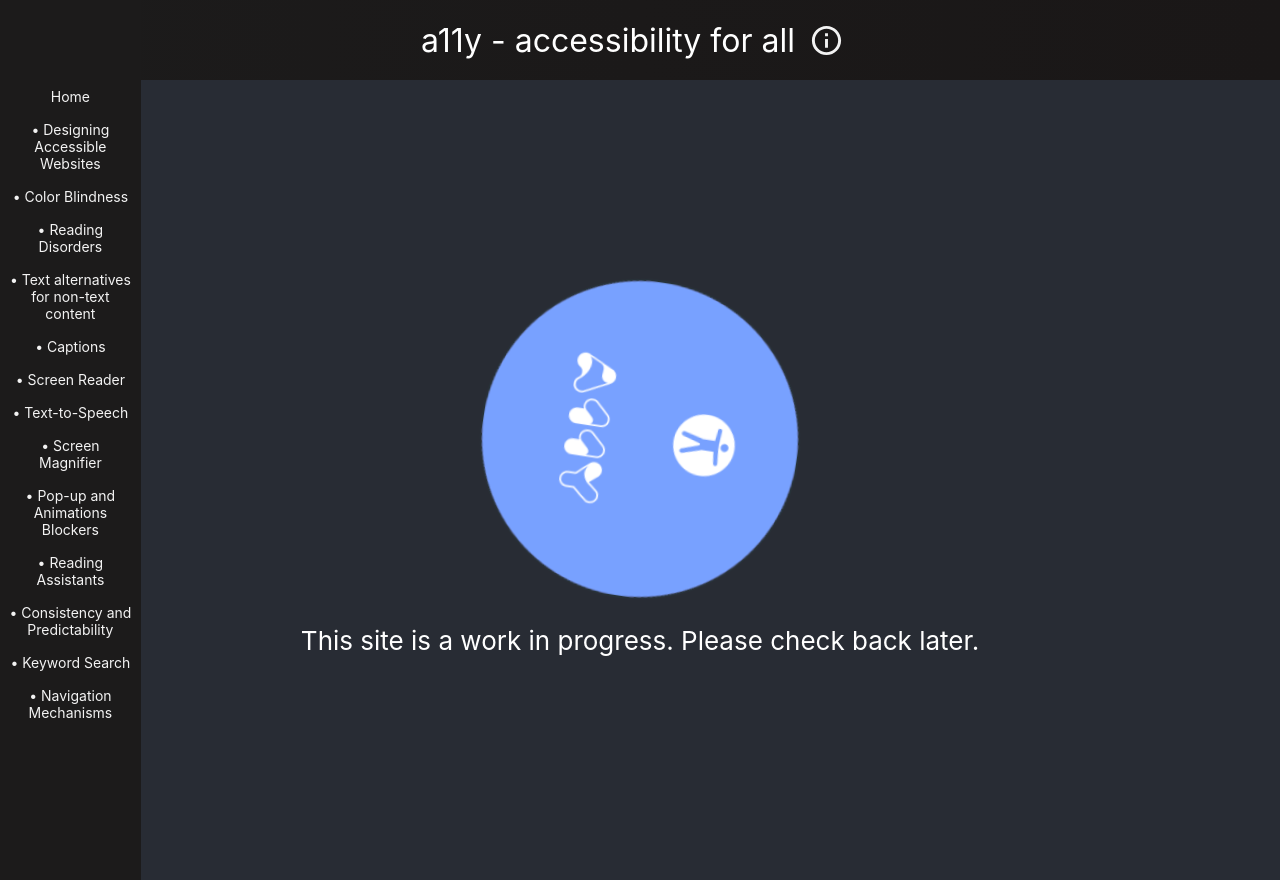
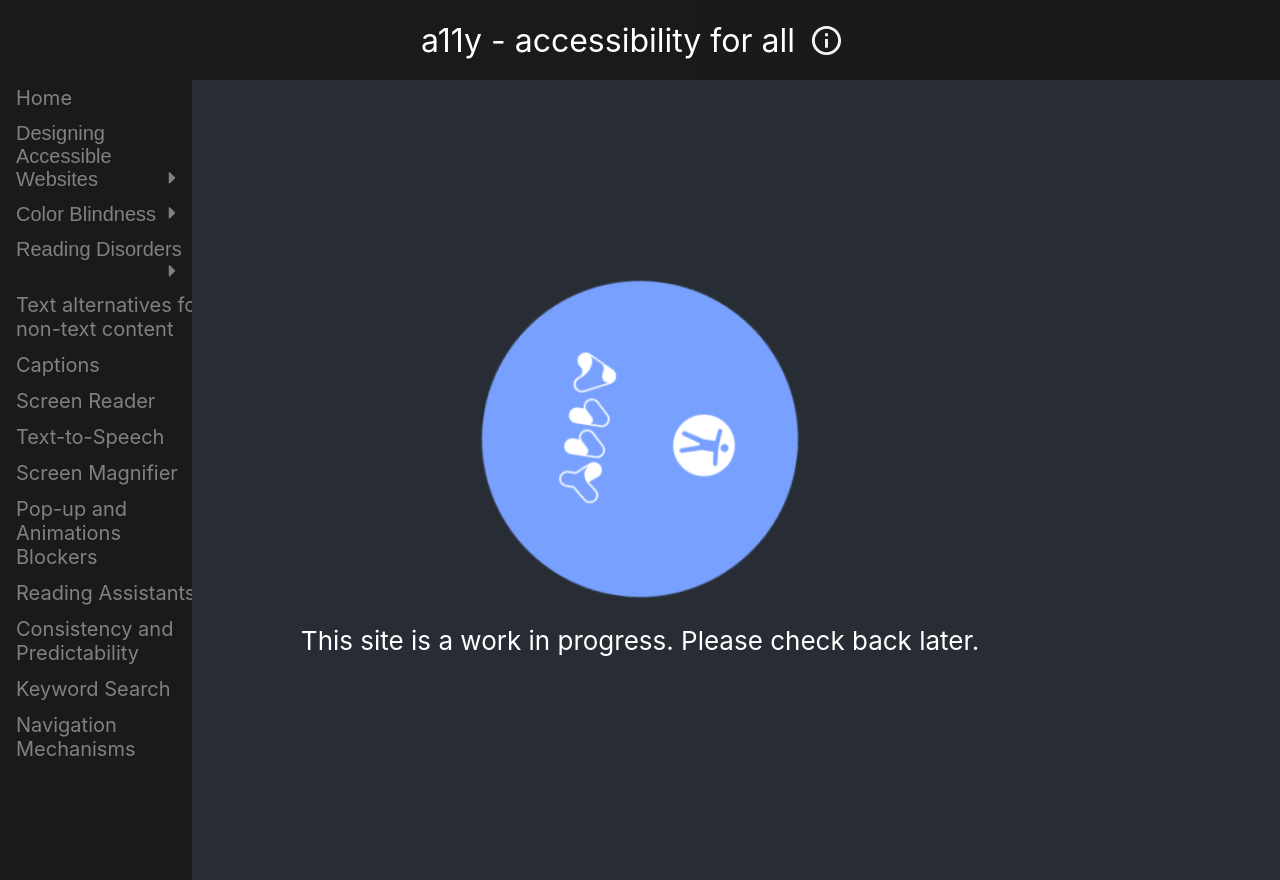
Before and after one commit to Cookiefied/a11y, a React (Create React App) app: page / in a window 1280 px wide. Built offline with nearby package versions, Linux system fonts and the light colour scheme.

Commit message:
Navbar Redesign
Navbar has been rebuilt to have dropdown menus, and more fluid mechanics and responses. Basic titles and content has been added. Updated info Research Links to point to relevant information.

```diff
--- a/src/components/Sidebar.css
+++ b/src/components/Sidebar.css
@@ -135,3 +135,69 @@
   padding: 0.25vw;}
 
   svg { color: #f3f3f3; }
+
+
+
+/* ---------------------------------------------- */
+
+
+  /* Fixed sidenav, full height */
+.sidenav {
+  --sidenav-width: 15vw;
+  --background-color: #1B1A1A;
+  height: 100%;
+  width: var(--sidenav-width);
+  position: fixed;
+  z-index: 1;
+  top: 0;
+  left: 0;
+  background-color: var(--background-color);
+  overflow-x: hidden;
+  padding-top: 80px;
+}
+
+/* Style the sidenav links and the dropdown button */
+.sidenav a, .dropdown-btn {
+  padding: 6px 8px 6px 16px;
+  text-decoration: none;
+  font-size: 20px;
+  color: #818181;
+  display: block;
+  border: none;
+  background: none;
+  width:100%;
+  text-align: left;
+  cursor: pointer;
+  outline: none;
+}
+
+/* On mouse-over */
+.sidenav a:hover, .dropdown-btn:hover {
+  color: #f1f1f1;
+}
+
+/* Main content */
+.main {
+  margin-left: var(--sidenav-width);
+  font-size: 20px; /* Increased text to enable scrolling */
+  padding: 0px 10px;
+}
+
+/* Add an active class to the active dropdown button */
+.active {
+  background-color: #79A1FF;
+  color: white;
+}
+
+/* Dropdown container (hidden by default). Optional: add a lighter background color and some left padding to change the design of the dropdown content */
+.dropdown-container {
+  display: none;
+  background-color: #262626;
+  padding-left: 8px;
+}
+
+/* Optional: Style the caret down icon */
+.fa-caret-down, .fa-caret-right {
+  float: right;
+  padding-right: 8px;
+}
--- a/src/components/Sidebar.js
+++ b/src/components/Sidebar.js
@@ -11,6 +11,33 @@ import DialogContent from '@mui/material/DialogContent';
 import DialogContentText from '@mui/material/DialogContentText';
 import DialogTitle from '@mui/material/DialogTitle';
 
+window.onload = function() {
+  //* Loop through all dropdown buttons to toggle between hiding and showing its dropdown content - This allows the user to have multiple dropdowns without any conflict */
+  var dropdown = document.getElementsByClassName("dropdown-btn");
+  var i;
+
+  for (i = 0; i < dropdown.length; i++) {
+    console.log(dropdown[i]);
+    dropdown[i].addEventListener("click", function() {
+      this.classList.toggle("active");
+      var dropdownContent = this.nextElementSibling;
+      if (dropdownContent.style.display === "block") {
+        dropdownContent.style.display = "none";
+      } else {
+        dropdownContent.style.display = "block";
+      }
+      // this bit changes the arrow to point down when the dropdown is open
+      if (this.children[1].style.display === "none") {
+        this.children[1].style.display = "inline-block";
+        this.children[0].style.display = "none";
+      }
+      else {
+        this.children[0].style.display = "inline-block";
+        this.children[1].style.display = "none";
+      }
+    });
+  }
+}
 function Sidebar() {
   const [click, setClick] = useState(false);
   const [button, setButton] = useState(true);
@@ -96,25 +123,50 @@ function Sidebar() {
   }, [openLinks]);
   return (
     <>
+        <head><link rel="stylesheet" href="https://cdnjs.cloudflare.com/ajax/libs/font-awesome/4.7.0/css/font-awesome.min.css"></link></head>
         <nav className='sidebar'>
             <div className='sidebar-container'>
                 <div class="Hamburger-sidebar Hamburger-bar-block Hamburger-border-right" style={{display: "none"}} id="Hamburger-Sidebar">
                 </div>
                 <div class="sidenav">
                   <a href="#">Home</a>
-                  <a href="#">• Designing Accessible Websites</a>
-                  <a href="#">• Color Blindness</a>
-                  <a href="#">• Reading Disorders</a>
-                  <a href="#">• Text alternatives for non-text content</a>
-                  <a href="#">• Captions</a>
-                  <a href="#">• Screen Reader</a>
-                  <a href="#">• Text-to-Speech</a>
-                  <a href="#">• Screen Magnifier</a>
-                  <a href="#">• Pop-up and Animations Blockers</a>
-                  <a href="#">• Reading Assistants</a>
-                  <a href="#">• Consistency and Predictability</a>
-                  <a href="#">• Keyword Search</a>
-                  <a href="#">• Navigation Mechanisms</a>
+                  <button class="dropdown-btn">Designing Accessible Websites
+                    <i class="fa fa-caret-right" style={{display: "inline-block"}}></i>
+                    <i class="fa fa-caret-down" style={{display: "none"}}></i>
+                  </button>
+                  <div class="dropdown-container">
+                    <a href="#">Principle 1: Perceivability</a>
+                    <a href="#">Principle 2: Operability</a>
+                    <a href="#">Principle 3: Understandable</a>
+                    <a href="#">Principle 4: Robust</a>
+                  </div>
+                  <button class="dropdown-btn">Color Blindness
+                    <i class="fa fa-caret-right" style={{display: "inline-block"}}></i>
+                    <i class="fa fa-caret-down" style={{display: "none"}}></i>
+                  </button>
+                  <div class="dropdown-container">
+                    <a href="#">Types of</a>
+                    <a href="#">How it affects vision</a>
+                  </div>
+                  <button class="dropdown-btn">Reading Disorders
+                    <i class="fa fa-caret-right" style={{display: "inline-block"}}></i>
+                    <i class="fa fa-caret-down" style={{display: "none"}}></i>
+                  </button>
+                  <div class="dropdown-container">
+                    <a href="https://www.w3.org/WAI/people-use-web/user-stories/#classroomstudent">Refer to Preety</a>
+                    <a href="#">Types of</a>
+                    <a href="#">Principles</a>
+                  </div>
+                  <a href="#">Text alternatives for non-text content</a>
+                  <a href="#">Captions</a>
+                  <a href="#">Screen Reader</a>
+                  <a href="#">Text-to-Speech</a>
+                  <a href="#">Screen Magnifier</a>
+                  <a href="#">Pop-up and Animations Blockers</a>
+                  <a href="#">Reading Assistants</a>
+                  <a href="#">Consistency and Predictability</a>
+                  <a href="#">Keyword Search</a>
+                  <a href="#">Navigation Mechanisms</a>
                 </div>
                 <Link to="/" className='sidebar-logo' onClick={closeMobileMenu}>
                     a11y - accessibility for all<i className='fab fa-typeo3'/>
@@ -218,11 +270,11 @@ function Sidebar() {
                                 tabIndex={-1}
                             >
                             <ul>
-                                <li><a alt="Chicago Medicine Colour Blindness information" href="https://chicago.medicine.uic.edu/departments/academic-departments/ophthalmology-visual-sciences/our-department/media-center/eye-facts/color-blindness/">Chicago Medicine UIC</a></li>
-                                <li><a alt="URMC Colour Blindness information" href="https://www.urmc.rochester.edu/encyclopedia/content.aspx?contenttypeid=134&contentid=526">URMC Rochester</a></li>
-                                <li><a alt="SUNY Colour Blindness information" href="https://www.sunyopt.edu/news/what-it-means-to-be-color-blind-and-what-you-can-do-about-it/">Sunyopt</a></li>
-                                <li><a alt="Colour Contrast Checker" href="https://contrastchecker.com/">Contrast Checker</a></li>
-                                <li><a alt="Web Aim Colour Contrast Checker" href="https://webaim.org/resources/contrastchecker/">WebAIM Contrast Checker</a></li>
+                                <li><a alt="Designing Accessible Websites" href="https://www.w3.org/WAI/standards-guidelines/wcag/">Designing Accessible Websites</a></li>
+                                <li><a alt="Refer to Preety" href="https://www.w3.org/WAI/people-use-web/user-stories/#classroomstudent">Reading disorders</a></li>
+                                <li><a alt="Types of Reading Disorders" href="https://www.w3.org/WAI/people-use-web/abilities-barriers/#cognitive">Types Of</a></li>
+                                <li><a alt="Quick reference for WCAG standards" href="https://www.w3.org/WAI/WCAG21/quickref/">WCAG Principles</a></li>
+                                <li><a alt="SeeColor Project, a colorblind image detector" href="https://seecolor-unt.web.app/">SeeColor</a></li>
                             </ul>
                             </DialogContentText>
                             </DialogContent>
```
Also changed, not shown: 1 other file (tests, documents, lock files or other folders).
